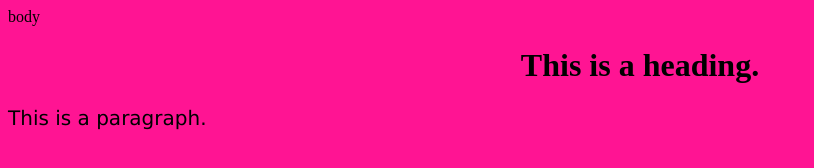
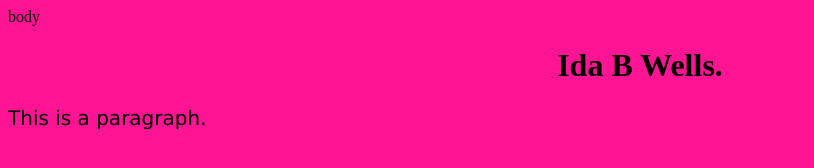
Before and after one commit to mnava1/Semesterproject.github.io, a plain HTML site: page index.html in a window 1280 px wide. Shown: the whole page, without its empty margins (0-814 px from the left). Drawn offline with Linux system fonts and the light colour scheme.

Commit message:
Update index.html

```diff
--- a/index.html
+++ b/index.html
@@ -23,7 +23,7 @@ p {
 
 <body>
 
-<h1>This is a heading.</h1>
+<h1>Ida B Wells.</h1>
 
 <p>This is a paragraph.</p>
 
```
